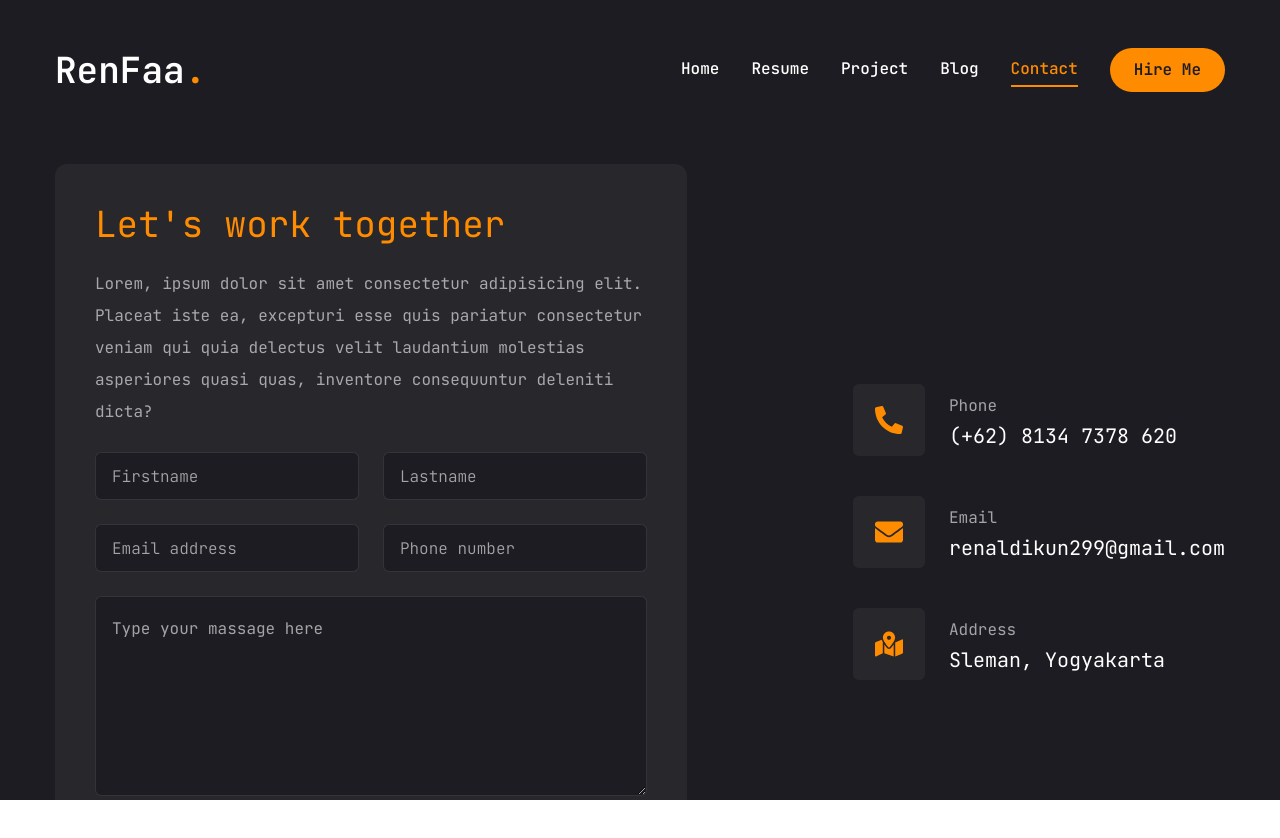
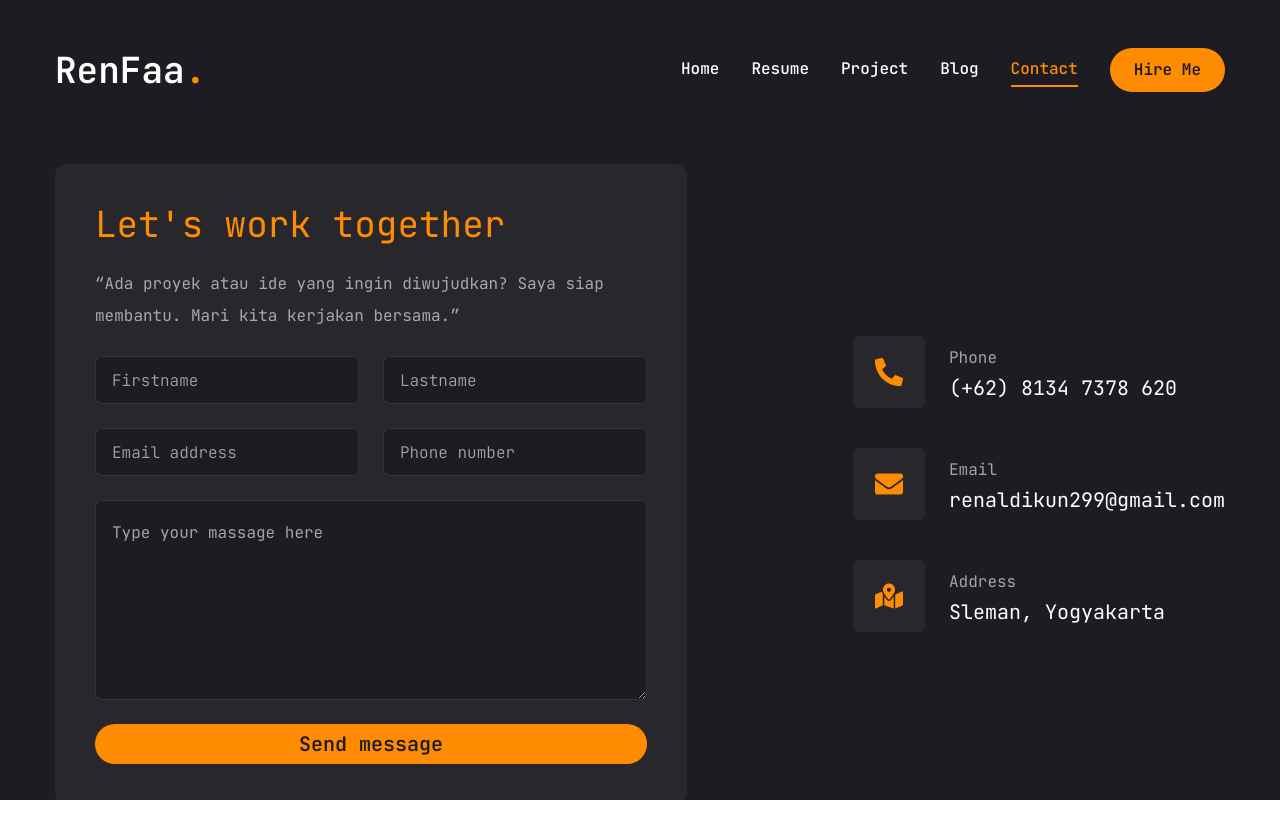
Before and after one commit to ren-fau29/portfolio-renfaa-javascrip, a Next.js app: page /contact in a window 1280 px wide. Shown: the top 838 px of the page. Built offline with nearby package versions, Linux system fonts and the light colour scheme.

Commit message:
Text
Updated the paragraph text to a new message in Indonesian.

```diff
--- a/app/contact/page.jsx
+++ b/app/contact/page.jsx
@@ -52,10 +52,7 @@ const Contact = () => {
             <form className="flex flex-col gap-6 p-10 bg-[#27272c] rounded-xl">
               <h3 className="text-4xl text-[#FF8C00]">Let's work together</h3>
               <p className="text-white/60">
-                Lorem, ipsum dolor sit amet consectetur adipisicing elit.
-                Placeat iste ea, excepturi esse quis pariatur consectetur veniam
-                qui quia delectus velit laudantium molestias asperiores quasi
-                quas, inventore consequuntur deleniti dicta?
+                “Ada proyek atau ide yang ingin diwujudkan? Saya siap membantu. Mari kita kerjakan bersama.”
               </p>
               {/* input */}
               <div className="grid grid-cols-1 md:grid-cols-2 gap-6">
```
